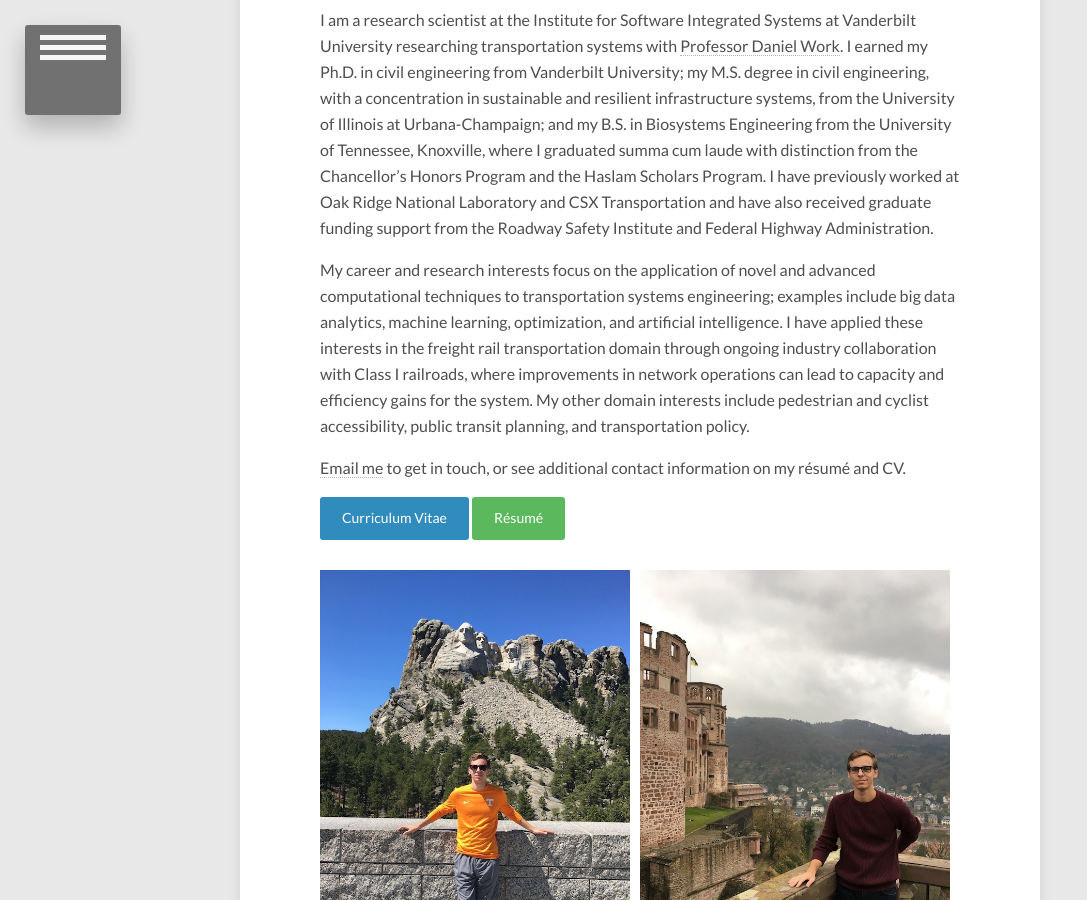
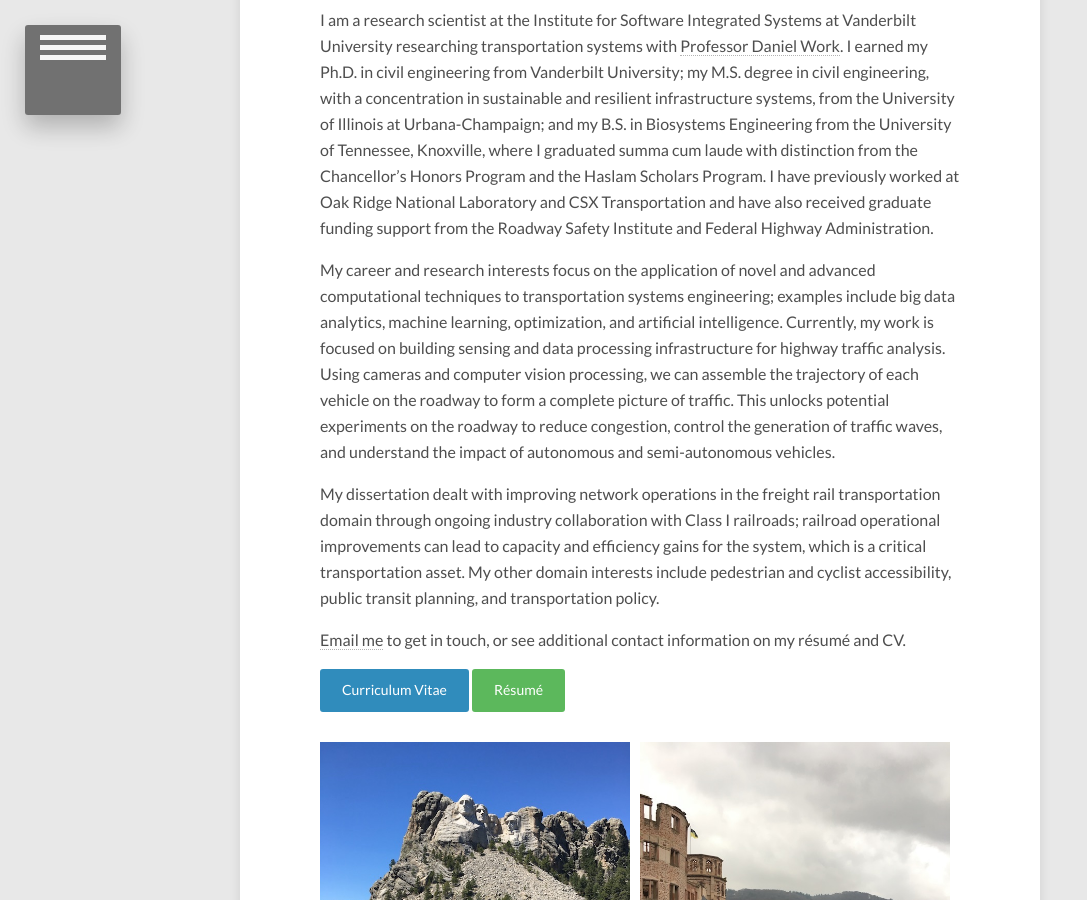
Before and after one commit to barbourww/barbourww.github.io, a Jekyll site: the page built from about/index.md, in a window 1280 px wide and 900 px high, scrolled down 648 px. Shown: the whole window, without its empty margins (0-1087 px from the left). Built offline with Jekyll 4.4.1, drawn with Linux system fonts in a browser that asks for light colours; nearby versions of some CDN libraries.

Commit message:
Minor updates to About/CV/Resume

```diff
--- a/about/index.md
+++ b/about/index.md
@@ -11,7 +11,9 @@ modified: 2018-01-27
 
 I am a research scientist at the Institute for Software Integrated Systems at Vanderbilt University researching transportation systems with [Professor Daniel Work](https://my.vanderbilt.edu/danwork/). I earned my Ph.D. in civil engineering from Vanderbilt University; my M.S. degree in civil engineering, with a concentration in sustainable and resilient infrastructure systems, from the University of Illinois at Urbana-Champaign; and my B.S. in Biosystems Engineering from the University of Tennessee, Knoxville, where I graduated summa cum laude with distinction from the Chancellor’s Honors Program and the Haslam Scholars Program. I have previously worked at Oak Ridge National Laboratory and CSX Transportation and have also received graduate funding support from the Roadway Safety Institute and Federal Highway Administration.
 
-My career and research interests focus on the application of novel and advanced computational techniques to transportation systems engineering; examples include big data analytics, machine learning, optimization, and artificial intelligence. I have applied these interests in the freight rail transportation domain through ongoing industry collaboration with Class I railroads, where improvements in network operations can lead to capacity and efficiency gains for the system. My other domain interests include pedestrian and cyclist accessibility, public transit planning, and transportation policy.
+My career and research interests focus on the application of novel and advanced computational techniques to transportation systems engineering; examples include big data analytics, machine learning, optimization, and artificial intelligence. Currently, my work is focused on building sensing and data processing infrastructure for highway traffic analysis. Using cameras and computer vision processing, we can assemble the trajectory of each vehicle on the roadway to form a complete picture of traffic. This unlocks potential experiments on the roadway to reduce congestion, control the generation of traffic waves, and understand the impact of autonomous and semi-autonomous vehicles.
+
+My dissertation dealt with improving network operations in the freight rail transportation domain through ongoing industry collaboration with Class I railroads; railroad operational improvements can lead to capacity and efficiency gains for the system, which is a critical transportation asset. My other domain interests include pedestrian and cyclist accessibility, public transit planning, and transportation policy.
 
 <a href="mailto:{{ site.owner.email | encode_email }}" title="Email me">Email me</a> to get in touch, or see additional contact information on my r&eacute;sum&eacute; and CV.
 
```
Also changed, not shown: 2 other files.
